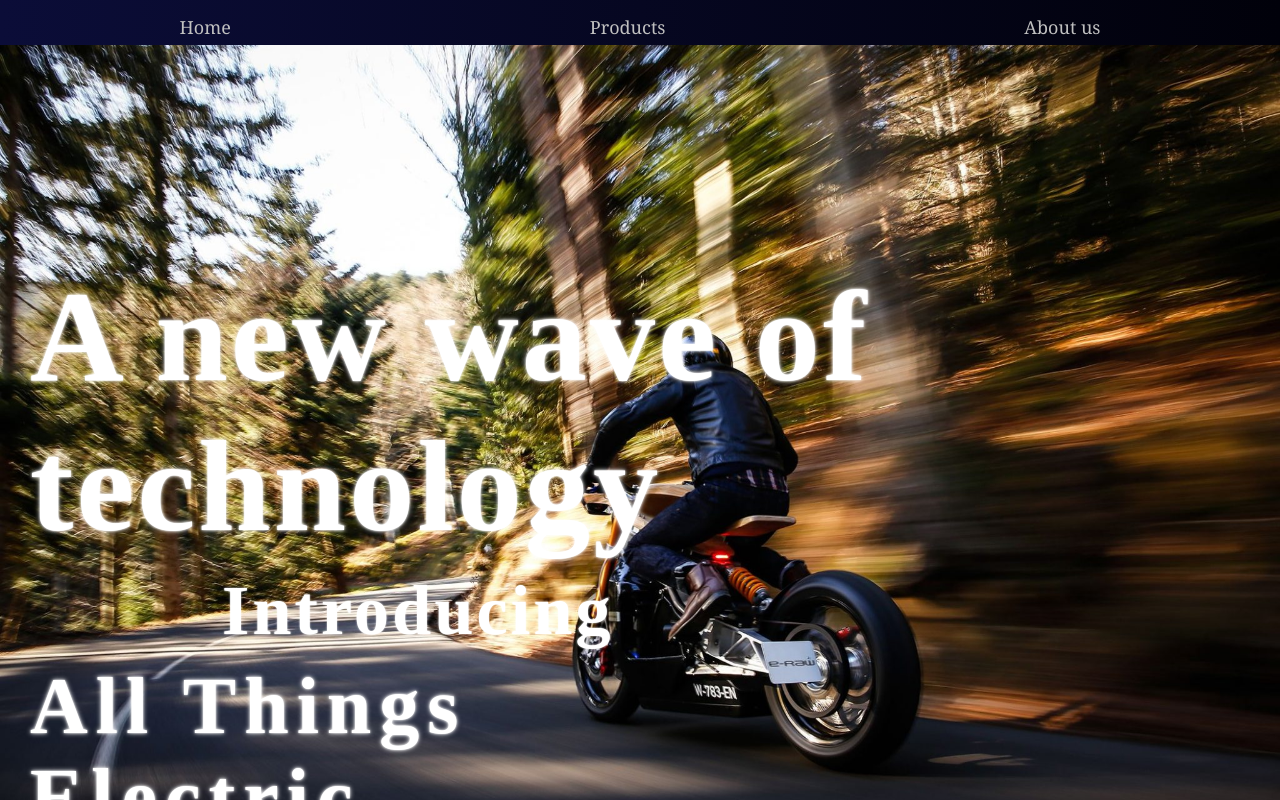
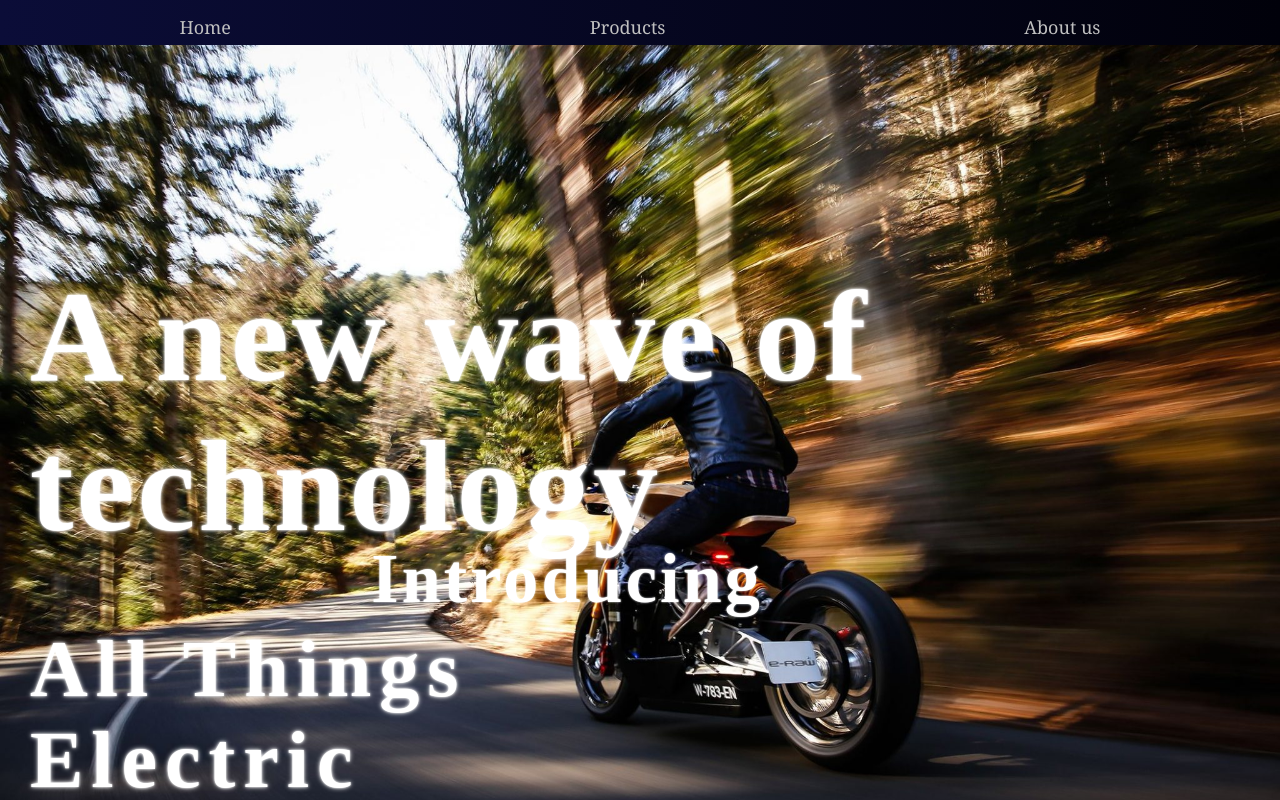
Before and after one commit to AlexJNeville/allthingselectric, a plain HTML site: page index.html in a window 1280 px wide. Drawn offline with Linux system fonts and the light colour scheme.

Commit message:
Update style.css

```diff
--- a/style.css
+++ b/style.css
@@ -96,8 +96,7 @@ body, html {
     font-family: Baskerville, serif;
     font-size: 70px;
     text-decoration: none;
-    padding: 5px 30px;
-    margin: 0; /* Removes default margin from h1 to control spacing more precisely */
+    margin: -3% 0 0 20%; /* Removes default margin from h1 to control spacing more precisely */
     color: white;
     letter-spacing: .2rem;
 }
```
